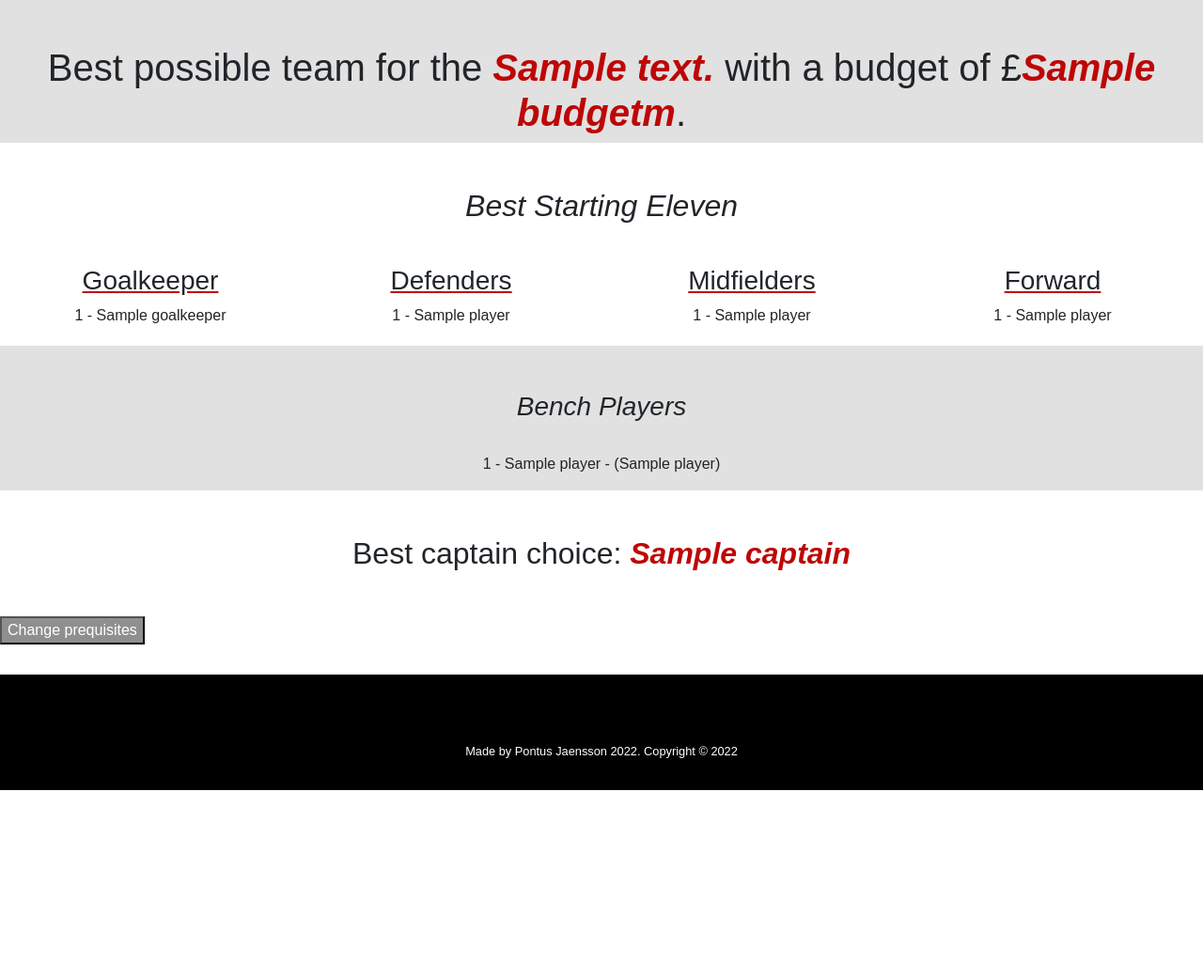
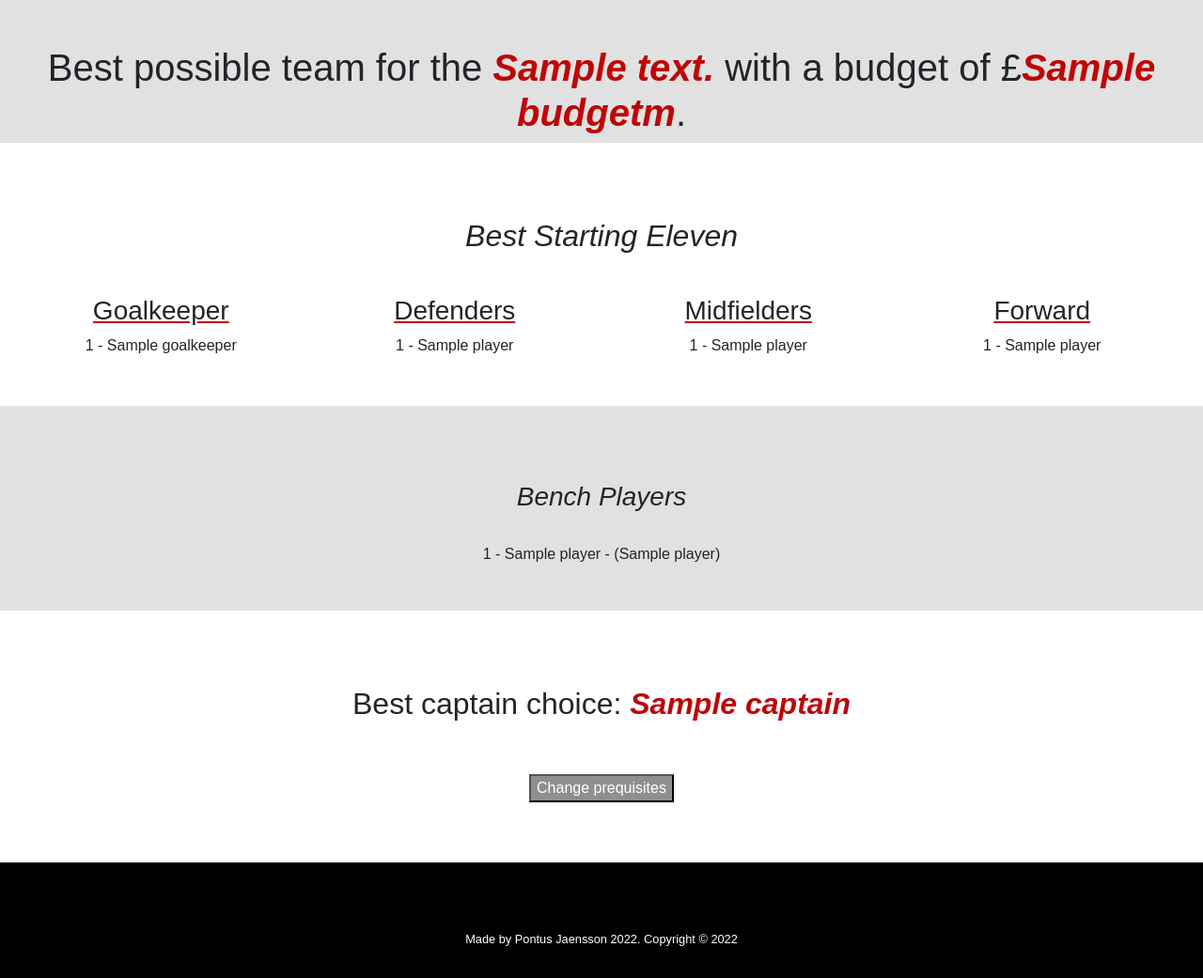
Before and after one commit to ponjae/FPL-project, a Flask app: template templates/optimal.html in a window 1280 px wide. Shown: the part 74-1115 px from the top of the page at 94% size. Before the commit the page ends 915 px from the top, so only its background shows below. Run offline with Flask 2, Linux system fonts and the light colour scheme; the template is opened without the code that fills it: most values are stand-ins (such as "Sample title", 1, 10 or a date in 2020); parts of the project's set-up code (start-up, migrations or seed data) failed here and were passed over; some libraries are stand-ins or nearby versions; some web fonts are replaced.

Commit message:
Missed styling on one page added now

```diff
--- a/templates/optimal.html
+++ b/templates/optimal.html
@@ -8,27 +8,28 @@
 </section>
 
 <section class="white-section">
-
+    <div class="row">
+        <div class="col-lg-12">
             <div class="starting-eleven opti-style">
                 <h2 class="player-container">Best Starting Eleven</h2>
-        <div class="position">
+                <div class="position col-lg-3">
                     <h3 class="pos-header">Goalkeeper</h3>
                     <p class="starting-player">{{starting_eleven["Goalkeepers"][0][0]}} -
                         {{starting_eleven["Goalkeepers"][0][1]}}</p>
                 </div>
-        <div class="position">
+                <div class="position col-lg-3">
                     <h3 class="pos-header">Defenders</h3>
                     {% for player in starting_eleven["Defenders"] %}
                     <p class="starting-player">{{player[0]}} - {{player[1]}}</p>
                     {% endfor %}
                 </div>
-        <div class="position">
+                <div class="position col-lg-3">
                     <h3 class="pos-header">Midfielders</h3>
                     {% for player in starting_eleven["Midfielders"] %}
                     <p class="starting-player">{{player[0]}} - {{player[1]}}</p>
                     {% endfor %}
                 </div>
-        <div class="position">
+                <div class="position col-lg-3">
                     {% if starting_eleven["Forwards"]|length > 1 %}
                     <h3 class="pos-header">Forwards</h3>
                     {% else %}
@@ -39,11 +40,13 @@
                     {% endfor %}
                 </div>
             </div>
+        </div>
+    </div>
 </section>
 
 <section class="grey-section">
-
-    <div class="opti-style">
+    <div class="row">
+        <div class="opti-style col-lg-12">
             <h3 class="player-container">Bench Players</h3>
             <div class="bench">
                 {% for player in bench %}
@@ -51,18 +54,19 @@
                 {% endfor %}
             </div>
         </div>
+    </div>
 </section>
 
 <section class="white-section">
-
-    <div class="captain opti-style">
+    <div class="row">
+        <div class="captain opti-style col-lg-12">
             <h2>Best captain choice: <span class="highlight">{{captain}}</span></h1>
         </div>
 
         <form class="return-btn" action="{{url_for('best_team_config')}}">
             <button class="fpl-btn" type="submit">Change prequisites</button>
         </form>
-
+    </div>
 </section>
 
 
```
Lines whose indentation alone changed are shown as unchanged.
